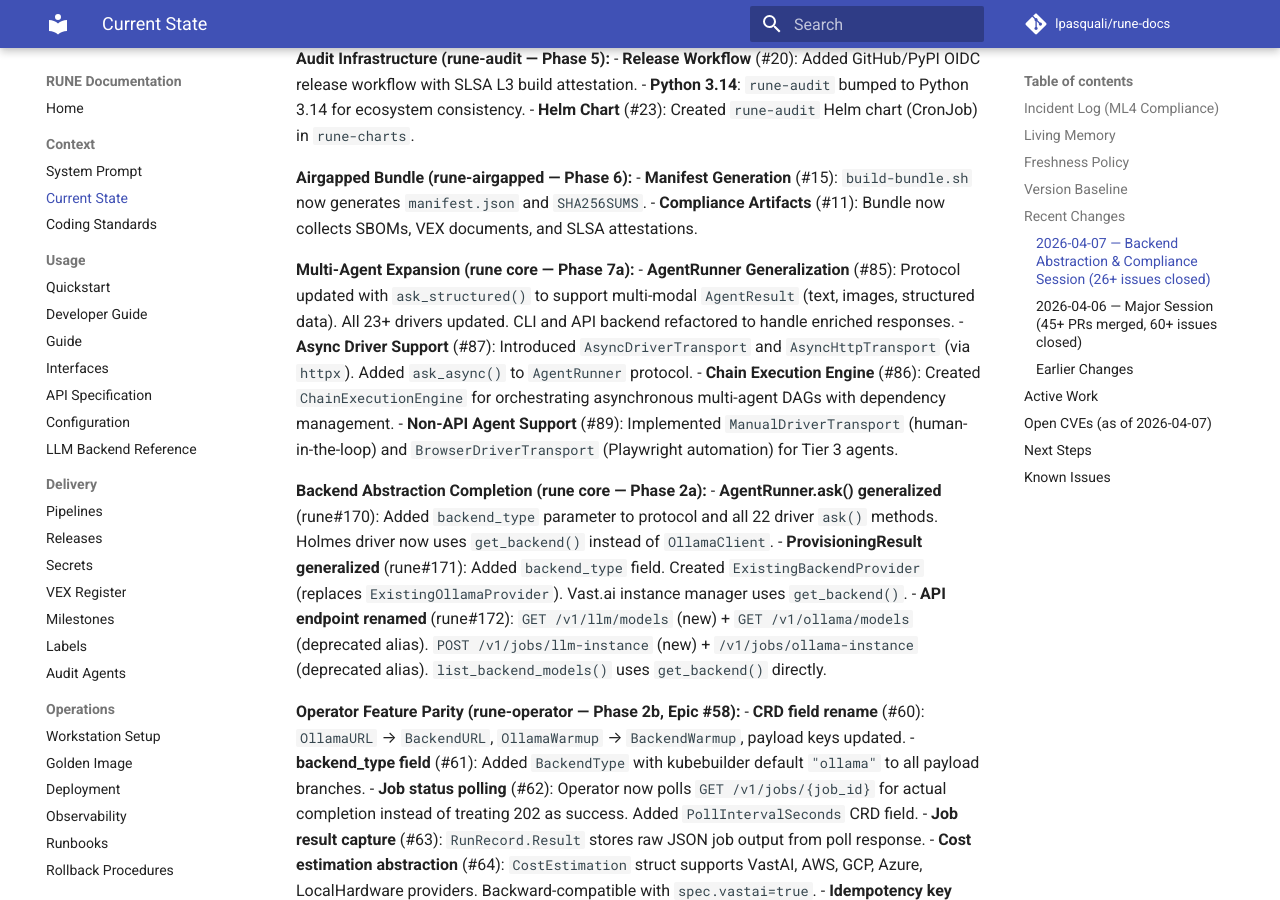
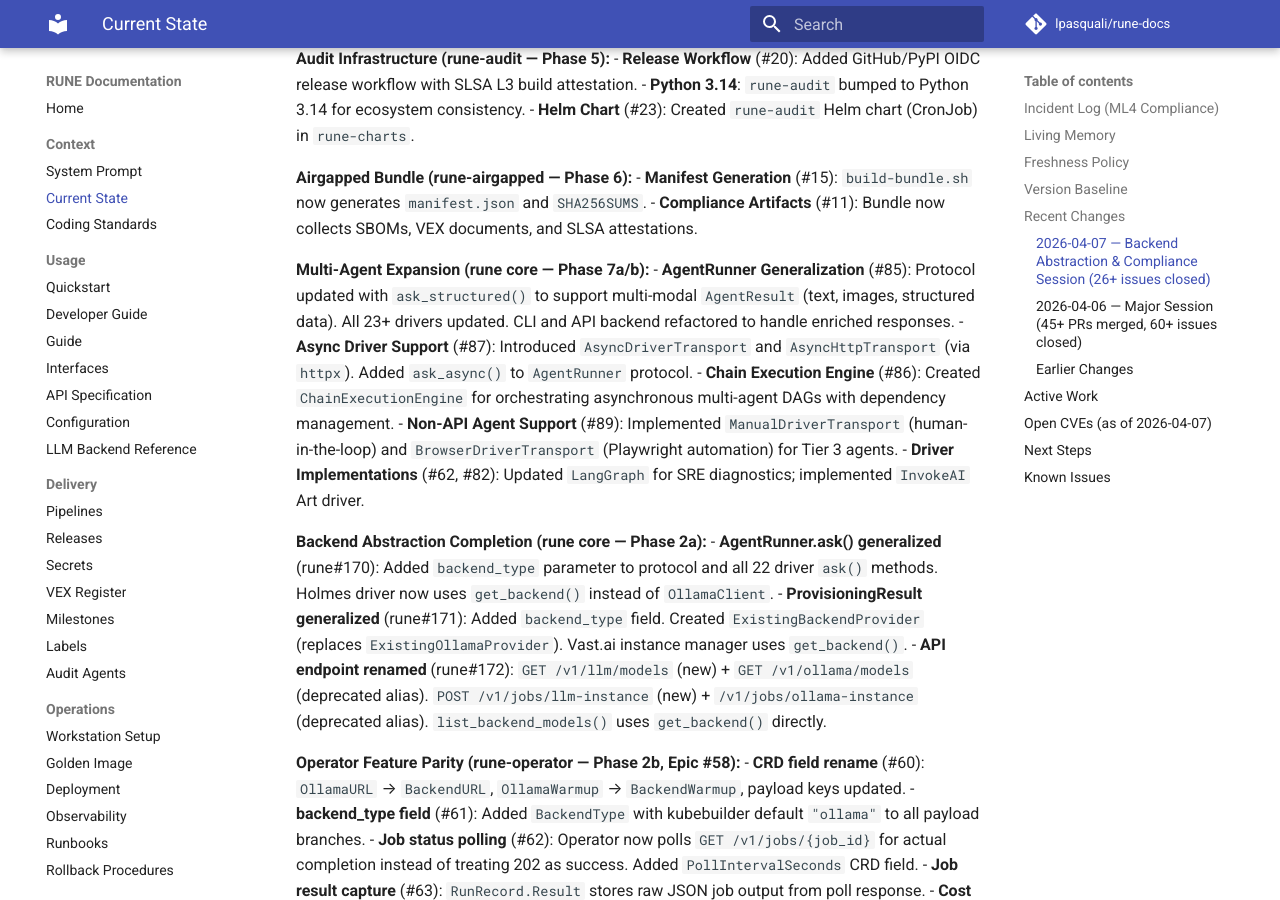
Before and after one commit to lpasquali/rune-docs, an MkDocs documentation site: the page built from docs/context/CURRENT_STATE.md, in a window 1280 px wide and 900 px high, scrolled down 1395 px. Built offline with MkDocs 1.6.1 and Material for MkDocs 9.7.7, drawn with Linux system fonts in a browser that asks for light colours; comment, search, counter and statistics services are not loaded.

Commit message:
docs: update CURRENT_STATE.md for Phase 7b driver implementations

```diff
--- a/docs/context/CURRENT_STATE.md
+++ b/docs/context/CURRENT_STATE.md
@@ -48,11 +48,12 @@ Last updated: **2026-04-07**.
 - **Manifest Generation** (#15): `build-bundle.sh` now generates `manifest.json` and `SHA256SUMS`.
 - **Compliance Artifacts** (#11): Bundle now collects SBOMs, VEX documents, and SLSA attestations.
 
-**Multi-Agent Expansion (rune core — Phase 7a):**
+**Multi-Agent Expansion (rune core — Phase 7a/b):**
 - **AgentRunner Generalization** (#85): Protocol updated with `ask_structured()` to support multi-modal `AgentResult` (text, images, structured data). All 23+ drivers updated. CLI and API backend refactored to handle enriched responses.
 - **Async Driver Support** (#87): Introduced `AsyncDriverTransport` and `AsyncHttpTransport` (via `httpx`). Added `ask_async()` to `AgentRunner` protocol.
 - **Chain Execution Engine** (#86): Created `ChainExecutionEngine` for orchestrating asynchronous multi-agent DAGs with dependency management.
 - **Non-API Agent Support** (#89): Implemented `ManualDriverTransport` (human-in-the-loop) and `BrowserDriverTransport` (Playwright automation) for Tier 3 agents.
+- **Driver Implementations** (#62, #82): Updated `LangGraph` for SRE diagnostics; implemented `InvokeAI` Art driver.
 
 **Backend Abstraction Completion (rune core — Phase 2a):**
 - **AgentRunner.ask() generalized** (rune#170): Added `backend_type` parameter to protocol and all 22 driver `ask()` methods. Holmes driver now uses `get_backend()` instead of `OllamaClient`.
```
